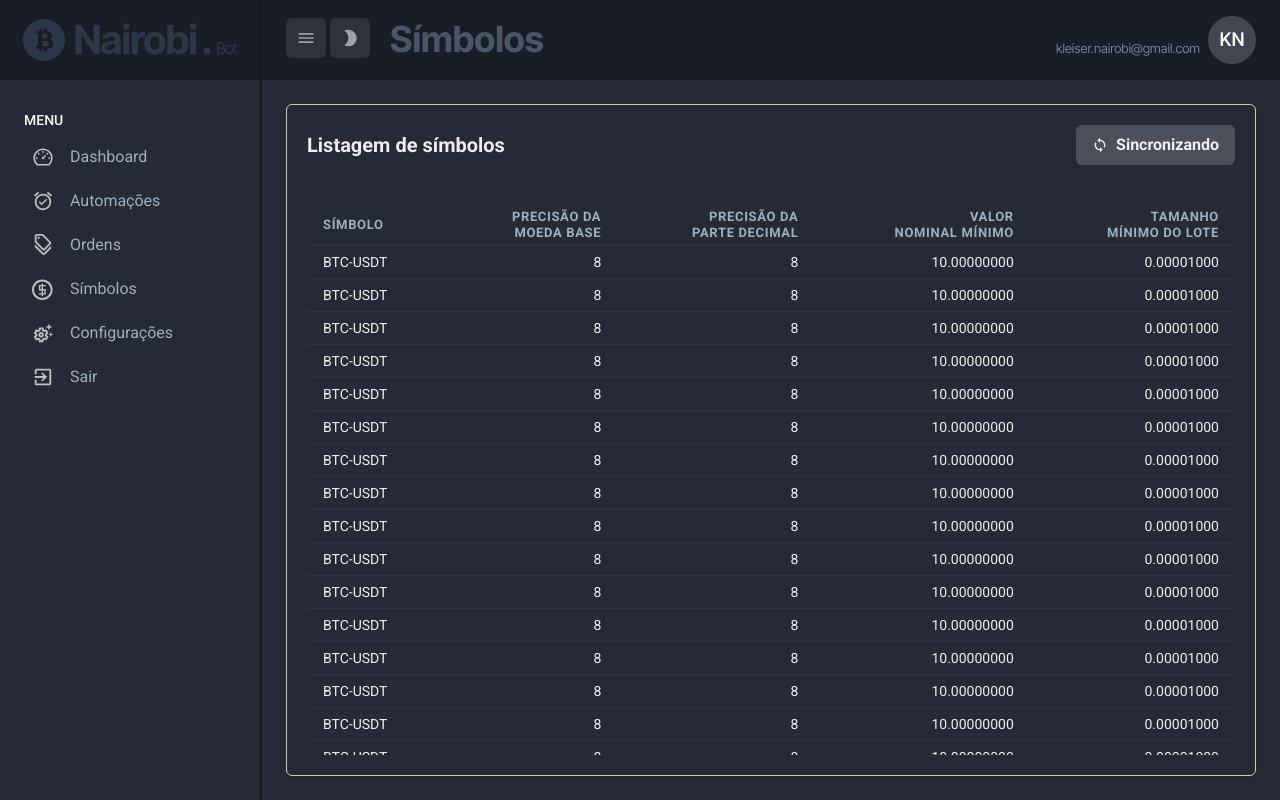
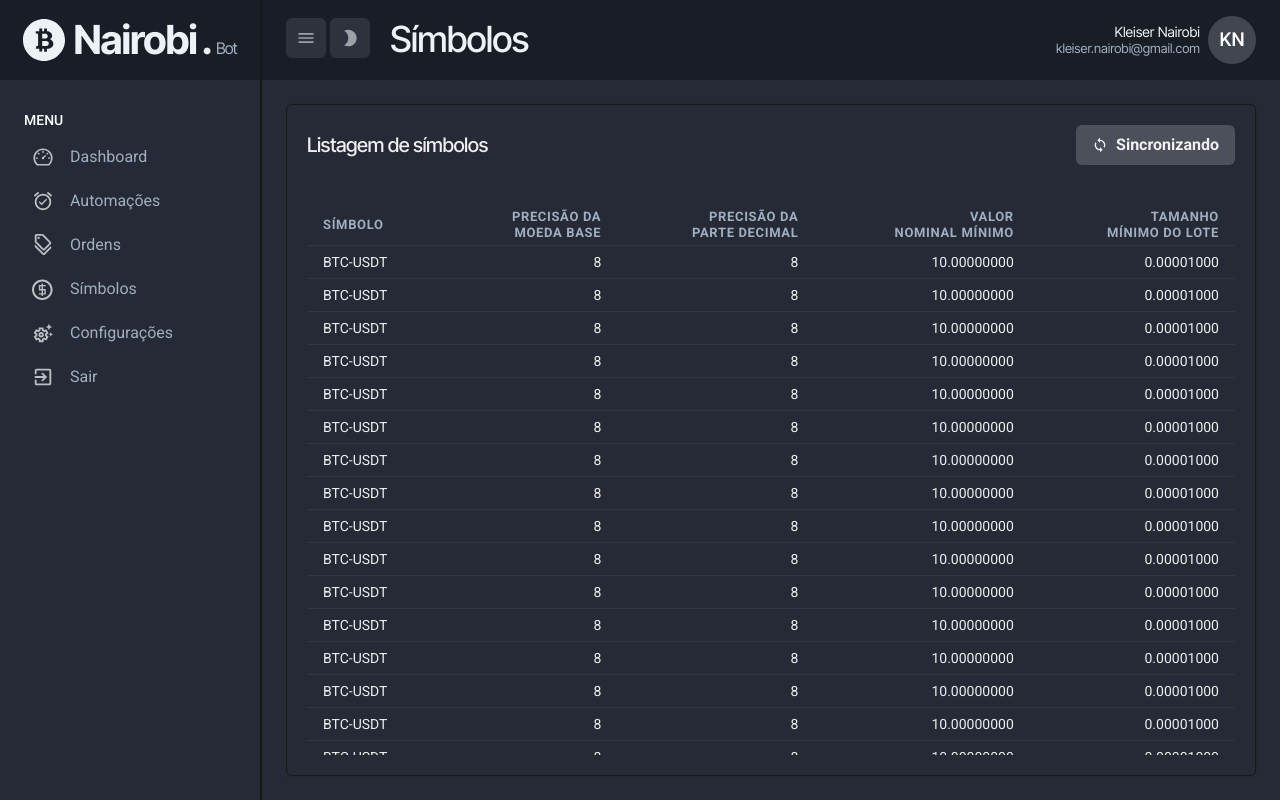
Before and after one commit to KleiserNairobi/BotCryptoCoin, a React (Vite) app in the folder frontend/: page /simbolos in a window 1280 px wide. Built offline with nearby package versions, Linux system fonts and the light colour scheme.

Commit message:
ajuste de cor

```diff
--- a/frontend/src/components/Header.tsx
+++ b/frontend/src/components/Header.tsx
@@ -59,7 +59,13 @@ export function Header({ collapse, setCollapse }: HeaderProps) {
             bgColor: tokens.headerBtnBgHover,
           }}
         />
-        <Heading ml={4} color={"gray.600"} fontFamily={"Inter Tight"}>
+        <Heading
+          ml={4}
+          color={tokens.headerTitle}
+          fontFamily={"Inter Tight"}
+          fontWeight={500}
+          letterSpacing={"tight"}
+        >
           {title}
         </Heading>
       </Flex>
@@ -72,7 +78,7 @@ export function Header({ collapse, setCollapse }: HeaderProps) {
         >
           <Text
             fontSize="sm"
-            color="gray.900"
+            color={tokens.headerTitle}
             pb="0"
             lineHeight={0}
             fontFamily={"Inter Tight"}
@@ -81,7 +87,7 @@ export function Header({ collapse, setCollapse }: HeaderProps) {
           </Text>
           <Text
             as={"small"}
-            color="gray.500"
+            color={tokens.headerSubtitle}
             fontSize={13}
             lineHeight={0}
             fontFamily={"Inter Tight"}
--- a/frontend/src/components/Logo.tsx
+++ b/frontend/src/components/Logo.tsx
@@ -24,11 +24,11 @@ export function Logo({ collapse }: LogoProps) {
         alignItems={"center"}
         justifyContent={"center"}
       >
-        <Icon as={SiBitcoinsv} fontSize={42} color={"gray.700"} />
+        <Icon as={SiBitcoinsv} fontSize={42} color={tokens.headerTitle} />
         {collapse && (
           <Box>
             <Text
-              color={"gray.700"}
+              color={tokens.headerTitle}
               fontSize={"2.5rem"}
               fontWeight={"bold"}
               letterSpacing={"tight"}
@@ -39,11 +39,12 @@ export function Logo({ collapse }: LogoProps) {
                 .
               </Text>
               <Text
+                ml={1}
                 as={"span"}
                 fontSize={"md"}
-                ml={1}
                 fontFamily={"Inter Tight"}
                 fontWeight={"400"}
+                color={tokens.headerSubtitle}
               >
                 Bot
               </Text>
--- a/frontend/src/pages/Configuracoes.tsx
+++ b/frontend/src/pages/Configuracoes.tsx
@@ -41,7 +41,14 @@ export function Configuracoes() {
               mx={"auto"}
               justifyContent={"space-between"}
             >
-              <Heading size={"md"}>Usuário</Heading>
+              <Heading
+                size={"md"}
+                fontFamily={"Inter Tight"}
+                fontWeight={500}
+                letterSpacing={"tight"}
+              >
+                Usuário
+              </Heading>
               <Button
                 isLoading={false}
                 loadingText="Sincronizando"
@@ -89,7 +96,14 @@ export function Configuracoes() {
               mx={"auto"}
               justifyContent={"space-between"}
             >
-              <Heading size={"md"}>Exchange</Heading>
+              <Heading
+                size={"md"}
+                fontFamily={"Inter Tight"}
+                fontWeight={500}
+                letterSpacing={"tight"}
+              >
+                Exchange
+              </Heading>
               <Button
                 isLoading={false}
                 loadingText="Sincronizando"
--- a/frontend/src/pages/Simbolos.tsx
+++ b/frontend/src/pages/Simbolos.tsx
@@ -24,7 +24,7 @@ export function Simbolos() {
     <Flex h={"100%"} w={"100%"} py={6} flexDir={"column"}>
       <Card
         bg={tokens.bgMain}
-        borderColor={"#C3D6B0"}
+        borderColor={tokens.mainBorder}
         borderWidth={1}
         mr={6}
         h={"100%"}
@@ -37,7 +37,14 @@ export function Simbolos() {
             mx={"auto"}
             justifyContent={"space-between"}
           >
-            <Heading size={"md"}>Listagem de símbolos</Heading>
+            <Heading
+              size={"md"}
+              fontFamily={"Inter Tight"}
+              fontWeight={500}
+              letterSpacing={"tight"}
+            >
+              Listagem de símbolos
+            </Heading>
             <NButton
               isLoading={false}
               title="Sincronizando"
--- a/frontend/src/styles/theme.ts
+++ b/frontend/src/styles/theme.ts
@@ -21,12 +21,16 @@ export const theme = extendTheme({
     headerBtnIcon: { light: "#537D3D", dark: "#9DA0A6" },
     headerBtnIconHover: { light: "gray.800", dark: "gray.100" },
     headerAvatarBg: { light: "#6B9A52", dark: "#424651" },
+    headerTitle: { light: "gray.800", dark: "gray.100" },
+    headerSubtitle: { light: "gray.600", dark: "gray.400" },
     mainBtnBg: { light: "#EAEEE4", dark: "#1A2029" },
     mainBtnBgHover: { light: "#D5E3C8", dark: "#181818" },
     mainBtnIcon: { light: "#537D3D", dark: "#B8BBBF" },
     mainBtnIconHover: { light: "gray.800", dark: "gray.100" },
     mainBtnPrimaryBg: { light: "#BAD5A8", dark: "#4C505B" },
     mainBtnPrimaryBgHover: { light: "#84B969", dark: "#565A65" },
+    mainBorder: { light: "#C3D6B0", dark: "#181818" },
+
     menuBg: { light: "transparent", dark: "transparent" },
     menuBgActive: { light: "#BAD5A8", dark: "#424651" },
     menuBgHover: { light: "#EAEFE8", dark: "#2E323D" },
--- a/frontend/src/styles/tokens.ts
+++ b/frontend/src/styles/tokens.ts
@@ -75,6 +75,17 @@ export function useTokens() {
   );
   const menuIcon = useColorModeValue("menuIcon.light", "menuIcon.dark");
 
+  const headerTitle =
+    colorMode === "light"
+      ? theme.colors.headerTitle.light
+      : theme.colors.headerTitle.dark;
+  const headerSubtitle =
+    colorMode === "light"
+      ? theme.colors.headerSubtitle.light
+      : theme.colors.headerSubtitle.dark;
+
+  const mainBorder = useColorModeValue("mainBorder.light", "mainBorder.dark");
+
   return {
     bgDesktop,
     bgMain,
@@ -84,12 +95,15 @@ export function useTokens() {
     headerBtnIcon,
     headerBtnIconHover,
     headerAvatarBg,
+    headerTitle,
+    headerSubtitle,
     mainBtnBg,
     mainBtnBgHover,
     mainBtnIcon,
     mainBtnIconHover,
     mainBtnPrimaryBg,
     mainBtnPrimaryBgHover,
+    mainBorder,
     menuTitleActive,
     menuTitleInactive,
     menuBg,
```
